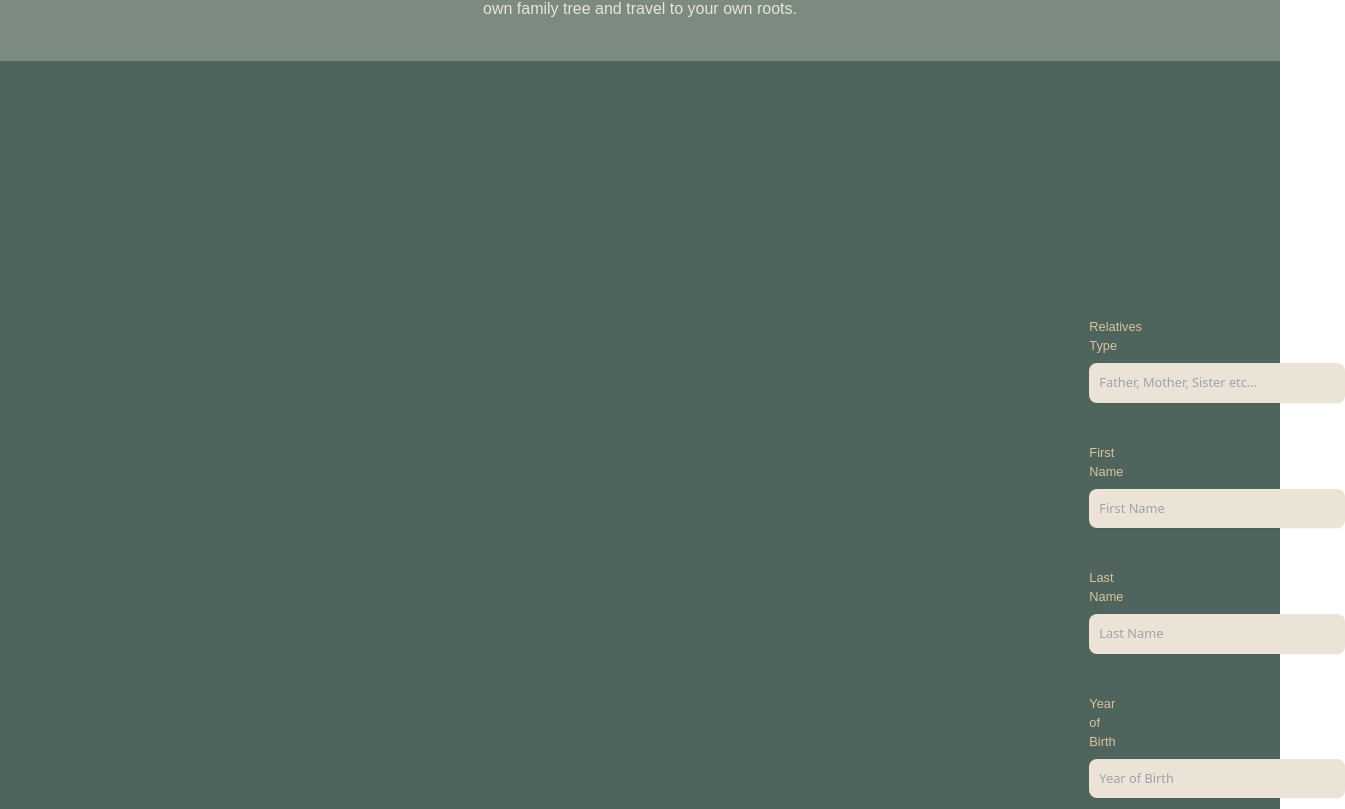
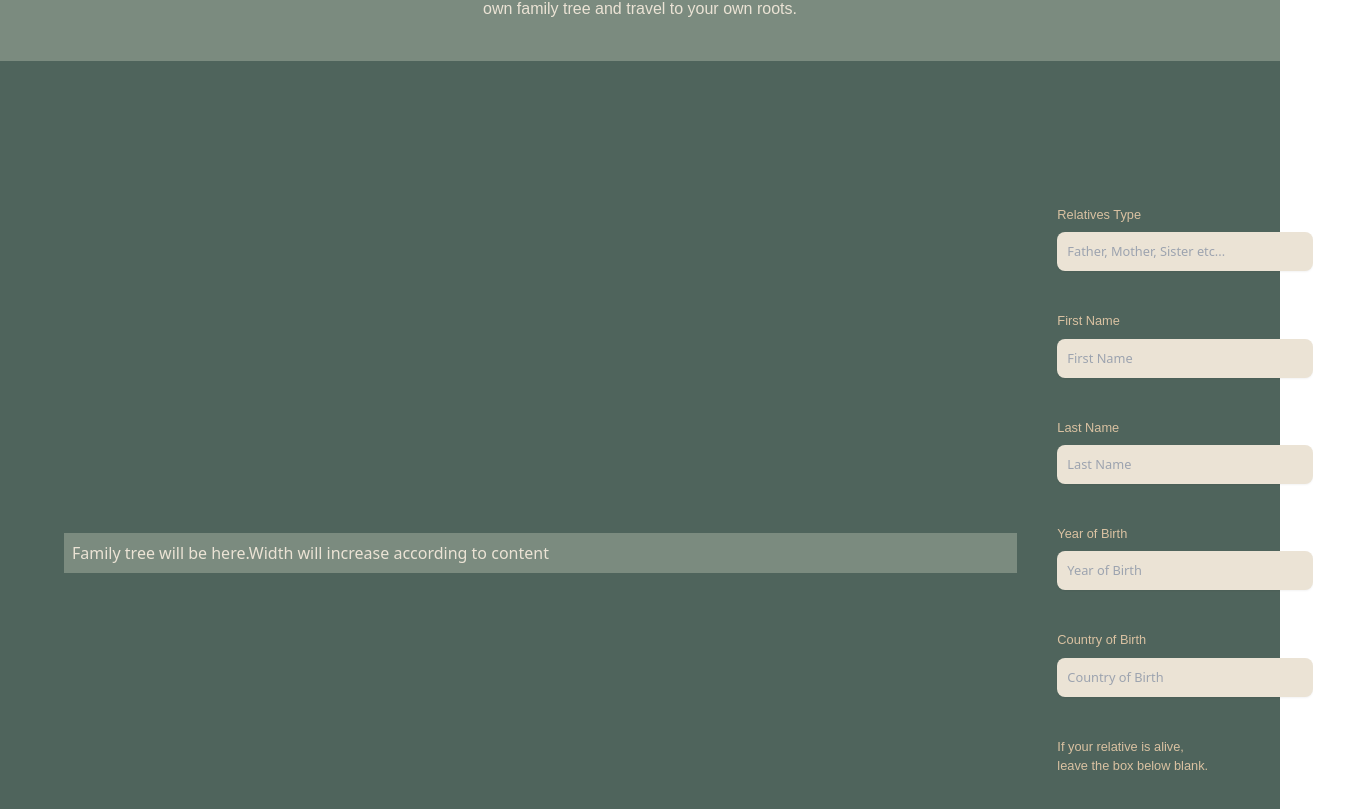
Before and after one commit to egidehirwa/origin, a React (Create React App) app in the folder frontend/: page /tree in a window 1280 px wide. Shown: the part 291-1100 px from the top of the page, 1345 px wide, since content can reach past the window. Built offline with nearby package versions, Linux system fonts and the light colour scheme.

Commit message:
alignment added on tree page

```diff
--- a/frontend/src/pages/tree.jsx
+++ b/frontend/src/pages/tree.jsx
@@ -13,21 +13,16 @@ const TreePage = () => {
             </section>
             <section className="px-10 py-10 relative bg-greenish" id="style"></section>
 
-            <section className="px-10 py-10 relative bg-greenish" id="style"></section>
+
             <section className=" p-8 relative ">
                 <div className="grid grid-cols-1 items-center gap-10 md:grid-cols-2 lg:grid-cols-12 p-8">
                     <div className="lg:col-span-10">
-                        <div className="p-2  relative bg-gradient-to-r from-[#7b8b7f] to-[#7b8b7f]"></div>
-                    </div>
-                    <div className="grid grid-cols-1 items-center gap-10 md:grid-cols-2 lg:grid-cols-12 p-8 content-center	">
-                        <div className="lg:col-span-2">
-                            <div className="relative">
-                                <TreeForm />
-                            </div>
+                        <div className="p-2  relative bg-gradient-to-r from-[#7b8b7f] to-[#7b8b7f]">
+                            Family tree will be here.
+                            <br></br>Width will increase according to content
                         </div>
                     </div>
-                </div>
-                <div className="grid grid-cols-1 items-center gap-10 md:grid-cols-2 lg:grid-cols-12 p-8 content-center	">
+
                     <div className="lg:col-span-2">
                         <div className="relative">
                             <TreeForm />
```
